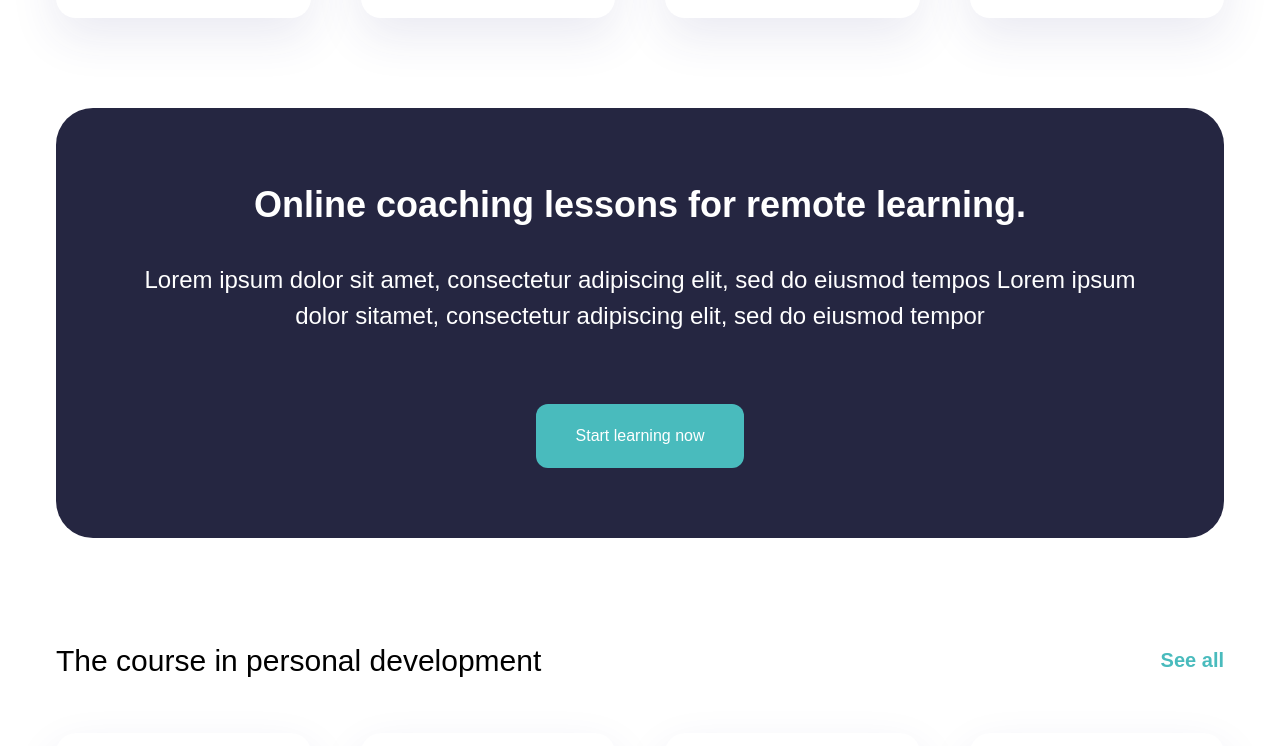
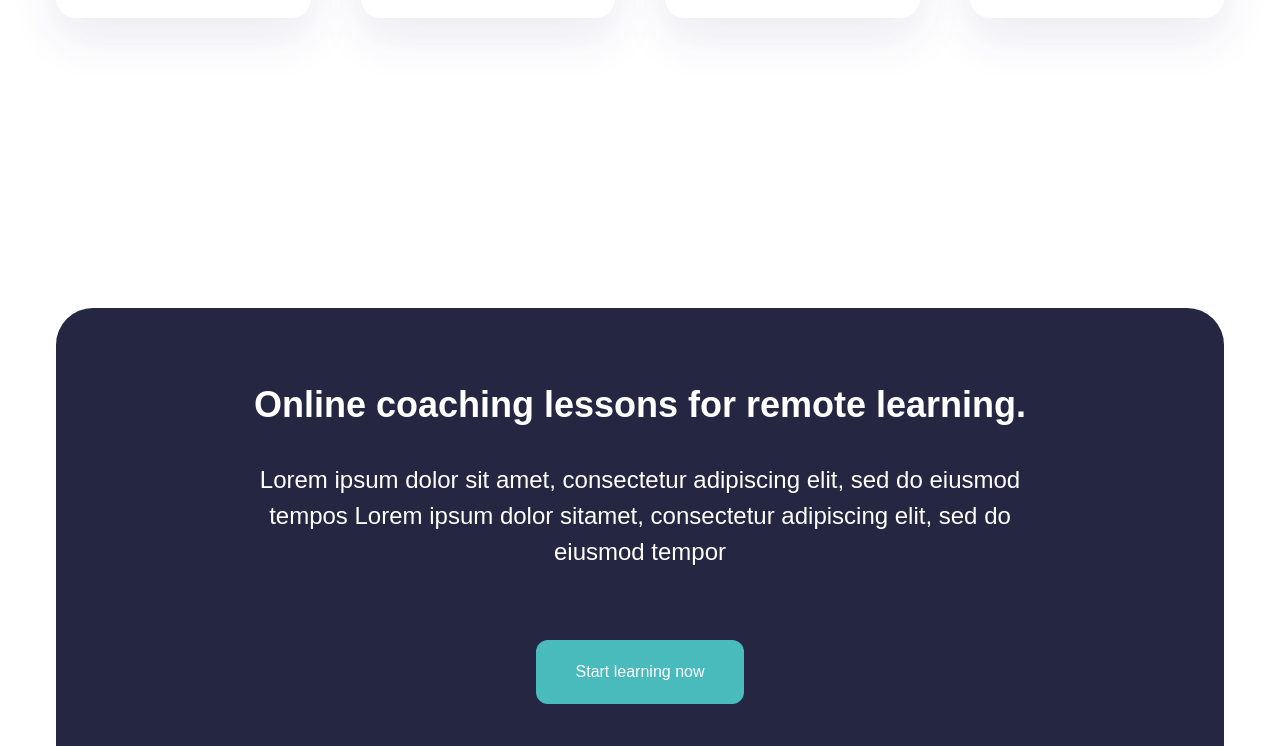
Before and after one commit to KTThanh167/E-learning, a Vue app: page /course in a window 1280 px wide. Shown: the part 3772-4518 px from the top of the page. Built offline with nearby package versions, Linux system fonts and the light colour scheme.

Commit message:
standardize directory structure and align naming

```diff
--- a/src/views/CourseDetailView.vue
+++ b/src/views/CourseDetailView.vue
@@ -1,16 +1,16 @@
 <script setup>
 import { ref } from 'vue'
-import HeaderComponent from '@/components/Layout/HeaderComponent.vue'
+import TheHeader from '@/components/Layout/TheHeader.vue'
 import bgImg from '../assets/img/Course/CourseDetail-Img1.png'
 import CourseOverview from '@/components/CourseDetail/CourseOverview.vue'
 import CourseSideBar from '@/components/CourseDetail/CourseSideBar.vue'
-import CourseContent3Card from '@/components/Course/CourseContent3Card.vue'
+import CourseContent3Card from '@/components/Course/RecommendedCourseCard.vue'
 import CourseContent3Img1 from '../assets/img/Home/Homeview-content-4-img-1.png'
 import CourseContent3Img2 from '../assets/img/Home/Homeview-content-4-img-2.png'
 import UserAvt from '../assets/img/Avatar/user-avatar.png'
 import ClassroomPreview from '@/components/CourseDetail/ClassroomPreview.vue'
 import TopEducationCard from '@/components/CourseDetail/TopEducationCard.vue'
-import FooterComponent from '@/components/Layout/FooterComponent.vue'
+import TheFooter from '@/components/Layout/TheFooter.vue'
 
 const coursesRecommended = ref([
   {
@@ -71,7 +71,7 @@ const instructors = ref([
 
 <template>
   <!-- Header -->
-  <HeaderComponent></HeaderComponent>
+  <TheHeader></TheHeader>
   <!-- Course Detail -->
   <div class="relative">
     <img class="mt-[2rem] relative" :src="bgImg" alt="" />
@@ -119,5 +119,5 @@ const instructors = ref([
     </div>
   </div>
   <!-- Footer -->
-  <FooterComponent />
+  <TheFooter />
 </template>
--- a/src/views/CourseView.vue
+++ b/src/views/CourseView.vue
@@ -1,9 +1,9 @@
 <script setup>
-import CourseContent1Card from '../components/Course/CourseContent1Card.vue'
-import HeaderComponent from '../components/Layout/HeaderComponent.vue'
+import LearningProgressCard from '../components/Course/LearningProgressCard.vue'
+import TheHeader from '../components/Layout/TheHeader.vue'
 import CourseContent1Img from '../assets/img/Course/CourseContent1Img.png'
 import CourseContent1UserImg from '../assets/img/Course/CourseContent1UserImg.png'
-import CourseContent2Card from '../components/Course/CourseContent2Card.vue'
+import CategoryCard from '../components/Course/CategoryCard.vue'
 import CourseContent2Img1 from '../assets/img/Course/CourseContent2Img1.png'
 import CourseContent2Img2 from '../assets/img/Course/CourseContent2Img2.png'
 import CourseContent2Img3 from '../assets/img/Course/CourseContent2Img3.png'
@@ -17,8 +17,9 @@ import CourseContent3Img2 from '../assets/img/Home/Homeview-content-4-img-2.png'
 import UserAvt from '../assets/img/Avatar/user-avatar.png'
 
 import { ref } from 'vue'
-import CourseContent3Card from '../components/Course/CourseContent3Card.vue'
-import FooterComponent from '../components/Layout/FooterComponent.vue'
+import RecommendedCourseCard from '../components/Course/RecommendedCourseCard.vue'
+import Content2Component from '@/components/Membership/Content2Component.vue'
+import TheFooter from '../components/Layout/TheFooter.vue'
 
 const courseList = ref([
   {
@@ -101,6 +102,12 @@ const courseCategory = ref([
   },
 ])
 
+const coaching = ref({
+  title: 'Online coaching lessons for remote learning.',
+  desc: 'Lorem ipsum dolor sit amet, consectetur adipiscing elit, sed do eiusmod tempos Lorem ipsum dolor sitamet, consectetur adipiscing elit, sed do eiusmod tempor',
+  button: 'Start learning now',
+})
+
 const coursesRecommended = ref([
   {
     img: CourseContent3Img1,
@@ -149,7 +156,7 @@ const coursesRecommended = ref([
   <div class="hero-section w-100%">
     <!-- Header -->
     <div class="container">
-      <HeaderComponent></HeaderComponent>
+      <TheHeader></TheHeader>
     </div>
     <!-- Content 1 -->
     <div class="content-1 bg-[rgba(157,204,255,0.2)] pt-[25px] pb-[28px] lg:pt-[50px] lg:pb-[57px]">
@@ -165,7 +172,7 @@ const coursesRecommended = ref([
         <div
           class="content-1-body pt-[25px] lg:pt-[50px] grid gap-[15px] lg:grid-cols-3 lg:gap-[50px]"
         >
-          <CourseContent1Card :courses="courseList" />
+          <LearningProgressCard :courses="courseList" />
         </div>
         <div class="content-1-footer self-end pt-[25px] lg:pt-[50px] flex gap-[10px] lg:gap-[20px]">
           <button>
@@ -195,7 +202,7 @@ const coursesRecommended = ref([
       <div
         class="content-2-body grid grid-cols-1 md:grid-cols-2 lg:grid-cols-4 gap-[80px] mb-[50px] lg:mb-[100px]"
       >
-        <CourseContent2Card :courses="courseCategory"></CourseContent2Card>
+        <CategoryCard :courses="courseCategory"></CategoryCard>
       </div>
     </div>
     <!-- Content 3 -->
@@ -210,7 +217,7 @@ const coursesRecommended = ref([
         <div
           class="content-3-body grid grid-cols-1 md:grid-cols-2 lg:grid-cols-4 gap-[50px] pt-[50px]"
         >
-          <CourseContent3Card :courses="coursesRecommended"></CourseContent3Card>
+          <RecommendedCourseCard :courses="coursesRecommended"></RecommendedCourseCard>
         </div>
         <div
           class="content-3-footer pb-[113px] self-end pt-[25px] lg:pt-[50px] flex gap-[10px] lg:gap-[20px]"
@@ -236,30 +243,13 @@ const coursesRecommended = ref([
         <div
           class="content-4-body grid grid-cols-1 md:grid-cols-2 lg:grid-cols-4 gap-[50px] pt-[50px] pb-[90px]"
         >
-          <CourseContent3Card :courses="coursesRecommended"></CourseContent3Card>
+          <RecommendedCourseCard :courses="coursesRecommended"></RecommendedCourseCard>
         </div>
       </div>
     </div>
     <!-- Content 5 -->
     <div class="container">
-      <div class="content-5 bg-[rgba(37,38,65,1)] rounded-[37px] py-[70px]">
-        <div class="content-5-header text-center">
-          <p class="font-semibold text-[36px] text-[rgba(255,255,255,1)]">
-            Online coaching lessons for remote learning.
-          </p>
-        </div>
-        <div class="content-5-body px-[20px] lg:px-[80px] text-center pt-[30px]">
-          <p class="font-normal text-[24px] text-[rgba(255,255,255,1)]">
-            Lorem ipsum dolor sit amet, consectetur adipiscing elit, sed do eiusmod tempos Lorem
-            ipsum dolor sitamet, consectetur adipiscing elit, sed do eiusmod tempor
-          </p>
-        </div>
-        <div class="content-5-footer text-center pt-[70px]">
-          <button class="bg-[rgba(73,187,189,1)] px-[40px] py-[20px] text-white rounded-[12px]">
-            Start learning now
-          </button>
-        </div>
-      </div>
+      <Content2Component :coaching="coaching"></Content2Component>
     </div>
     <!-- Content 6 -->
     <div class="container">
@@ -273,7 +263,7 @@ const coursesRecommended = ref([
         <div
           class="content-6-body grid grid-cols-1 md:grid-cols-2 lg:grid-cols-4 gap-[50px] pt-[50px] pb-[90px]"
         >
-          <CourseContent3Card :courses="coursesRecommended"></CourseContent3Card>
+          <RecommendedCourseCard :courses="coursesRecommended"></RecommendedCourseCard>
         </div>
       </div>
     </div>
@@ -289,11 +279,11 @@ const coursesRecommended = ref([
         <div
           class="content-7-body grid grid-cols-1 md:grid-cols-2 lg:grid-cols-4 gap-[50px] pt-[50px] pb-[90px]"
         >
-          <CourseContent3Card :courses="coursesRecommended"></CourseContent3Card>
+          <RecommendedCourseCard :courses="coursesRecommended"></RecommendedCourseCard>
         </div>
       </div>
     </div>
     <!-- Footer -->
-    <FooterComponent></FooterComponent>
+    <TheFooter></TheFooter>
   </div>
 </template>
--- a/src/views/HomeView.vue
+++ b/src/views/HomeView.vue
@@ -1,10 +1,10 @@
 <script setup>
-import HeaderComponent from '../components/Layout/HeaderComponent.vue'
+import TheHeader from '../components/Layout/TheHeader.vue'
 import HomeContent2Card from '../components/Home/HomeContent2Card.vue'
 import '../assets/main.css'
 import HomeContent3Card from '../components/Home/HomeContent3Card.vue'
 import HomeContent4Card from '../components/Home/HomeContent4Card.vue'
-import FooterComponent from '../components/Layout/FooterComponent.vue'
+import TheFooter from '../components/Layout/TheFooter.vue'
 </script>
 
 <template>
@@ -12,7 +12,7 @@ import FooterComponent from '../components/Layout/FooterComponent.vue'
     <!-- Header -->
     <div class="container">
       <!-- Header -->
-      <HeaderComponent></HeaderComponent>
+      <TheHeader></TheHeader>
     </div>
     <!-- Content 1 -->
     <div
@@ -425,7 +425,7 @@ import FooterComponent from '../components/Layout/FooterComponent.vue'
     </div>
     <!-- Footer -->
     <div class="footer">
-      <FooterComponent></FooterComponent>
+      <TheFooter></TheFooter>
     </div>
   </div>
 </template>
--- a/src/views/MembershipView.vue
+++ b/src/views/MembershipView.vue
@@ -1,5 +1,5 @@
 <script setup>
-import HeaderComponent from '../components/Layout/HeaderComponent.vue'
+import TheHeader from '../components/Layout/TheHeader.vue'
 import MembershipContent1Card from '../components/Membership/MembershipContent1Card.vue'
 import iconFree from '../assets/img/Icon/MembershipIconFree.png'
 import iconIndividual from '../assets/img/Icon/MembershipIconIndividual.png'
@@ -13,7 +13,7 @@ import MembershipContent4Card from '../components/Membership/MembershipContent4C
 import MembershipContent4Img from '../assets/img/Membership/MembershipContent4Img.png'
 import MembershipContent5Card from '../components/Membership/MembershipContent5Card.vue'
 import MembershipContent5Img from '../assets/img/Membership/MembershipContent5Img.png'
-import FooterComponent from '../components/Layout/FooterComponent.vue'
+import TheFooter from '../components/Layout/TheFooter.vue'
 import Content2Component from '@/components/Membership/Content2Component.vue'
 
 const openIndex = ref(null)
@@ -95,7 +95,7 @@ const coaching = ref({
   <div class="hero-section w-100%">
     <!-- Header -->
     <div class="container">
-      <HeaderComponent></HeaderComponent>
+      <TheHeader></TheHeader>
     </div>
     <!-- Content 1 -->
     <div class="container">
@@ -295,6 +295,6 @@ const coaching = ref({
       </div>
     </div>
     <!-- Footer -->
-    <FooterComponent></FooterComponent>
+    <TheFooter></TheFooter>
   </div>
 </template>
```
Also changed, not shown: src/components/Course/CategoryCard.vue (renamed from src/components/Course/CourseContent2Card.vue), src/components/Course/LearningProgressCard.vue (renamed from src/components/Course/CourseContent1Card.vue), src/components/Course/RecommendedCourseCard.vue (renamed from src/components/Course/CourseContent3Card.vue), src/components/Layout/TheFooter.vue (renamed from src/components/Layout/FooterComponent.vue), src/components/Layout/TheHeader.vue (renamed from src/components/Layout/HeaderComponent.vue).
